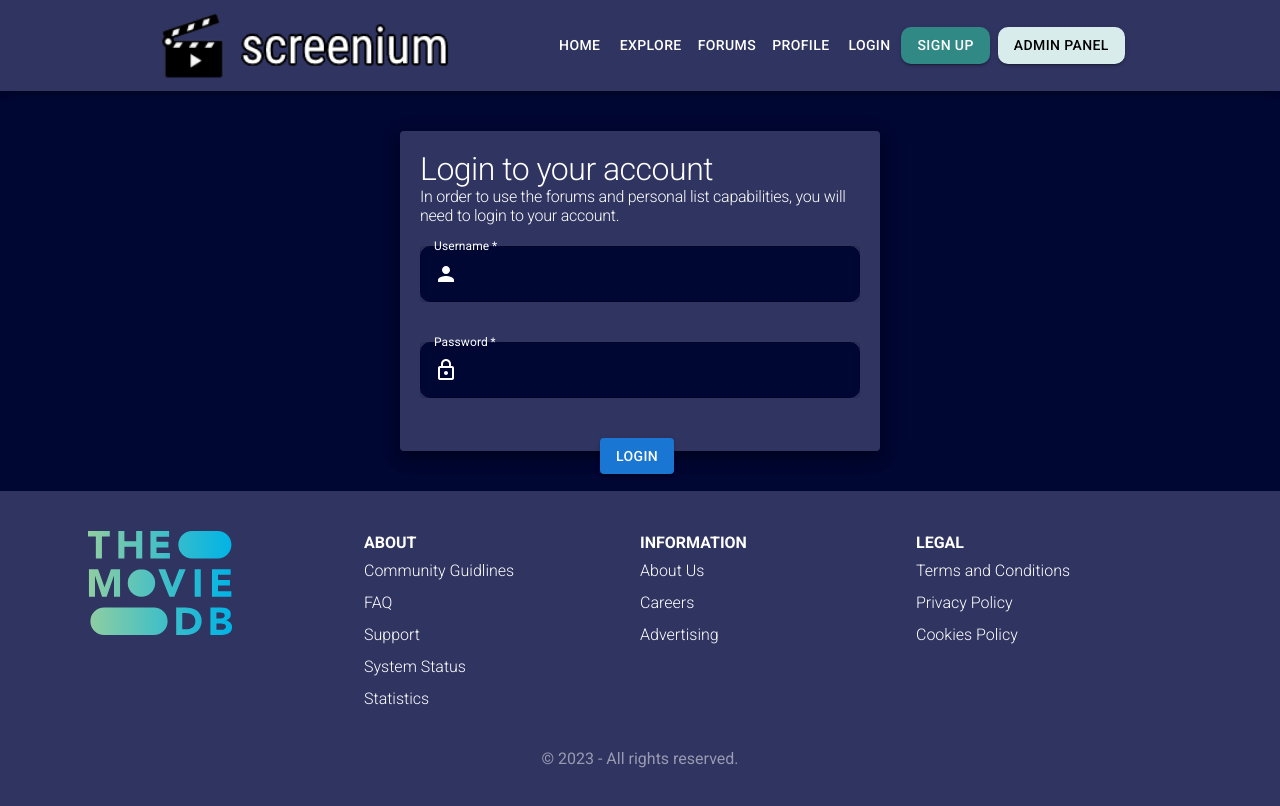
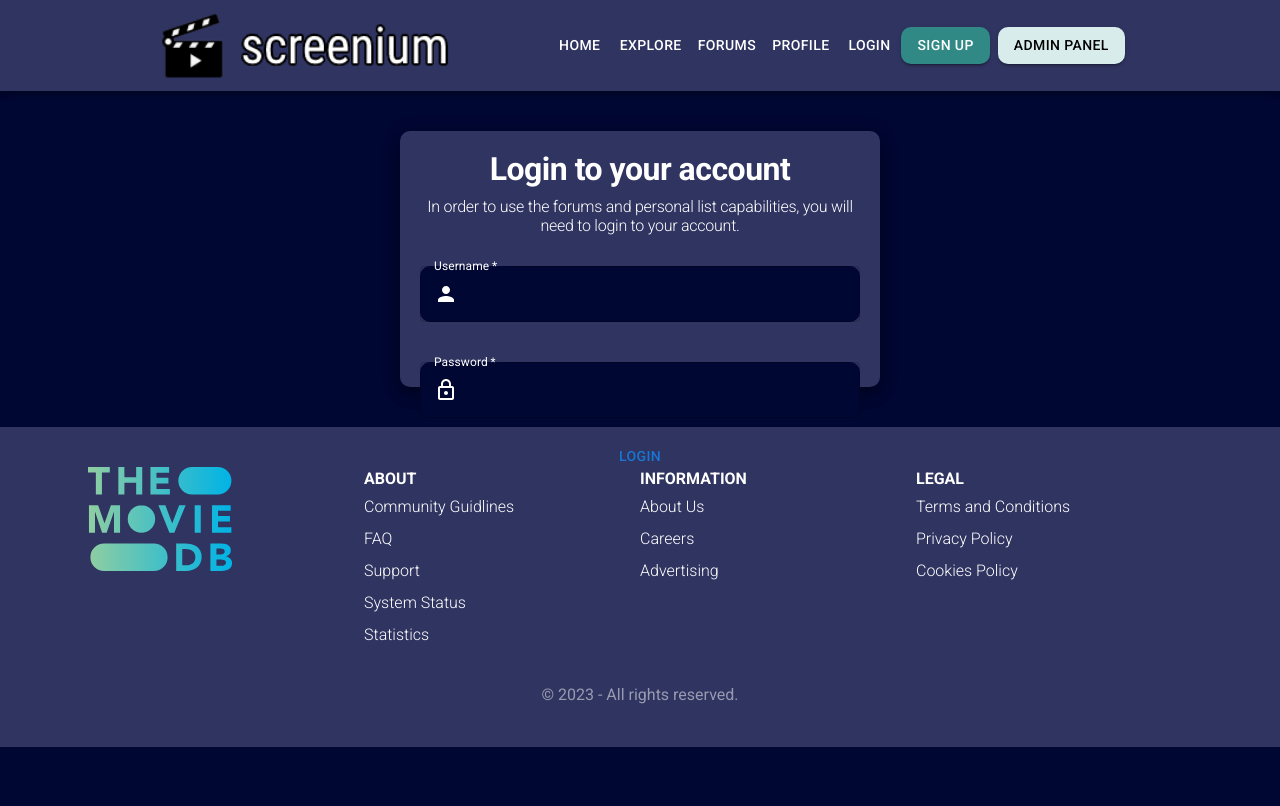
Before and after one commit to humaiyun/screenium, a React (Create React App) app in the folder client/: page /login in a window 1280 px wide. Shown: the top 806 px of the page. Built offline with nearby package versions, Linux system fonts and the light colour scheme; no server answers; the HTML template or start-up script is replaced by a standard one.

Commit message:
adjusted margins and other formatting

```diff
--- a/client/src/components/Login/Login.js
+++ b/client/src/components/Login/Login.js
@@ -7,16 +7,21 @@ import PersonIcon from '@mui/icons-material/Person';
 
 const Login = () => {
 
-  const formStyle = {padding: 20, height: '40vh', width: 480, margin: "40px auto", backgroundColor: "#303461"}
+  const formStyle = {borderRadius:10, padding: 20, height: '32vh', width: 480, margin: "40px auto", backgroundColor: "#303461"}
   return (
     <Grid>
 
       <Paper elevation={10} style={formStyle}>
       <Typography variant="h1"fontSize={32} sx={{
           color: 'white',
+          fontWeight: "bold",
+          textAlign: "center"
+
         }}>Login to your account</Typography>
         <Typography variant="h1"fontSize={16} sx={{
           color: 'white',
+          margin: "10px 0px",
+          textAlign: "center"
         }}>In order to use the forums and personal list capabilities, you will need to login to your account.</Typography>
 
       <TextField label="Username" variant="outlined" fullWidth required sx={{
@@ -32,7 +37,7 @@ const Login = () => {
           </InputAdornment>
         )}}
         />
-      <TextField  label="Password" variant="outlined" margin="30px" fullWidth required sx={{
+      <TextField  label="Password" variant="outlined" margin="30px" type="password" fullWidth required sx={{
           bgcolor: '#000732',
           input: { color: 'white' },
           label: { color: 'white' },
@@ -44,7 +49,12 @@ const Login = () => {
           </InputAdornment>
         )}} />
 
-          <Button variant="contained" color="primary" sx={{margin: "20px 180px"}}>Login</Button>
+        <Button
+            className=" bg-main-background p-5 text-3xl font-semibold w-full rounded-full"
+
+          >
+            LOGIN
+          </Button>
 
 
 
```
